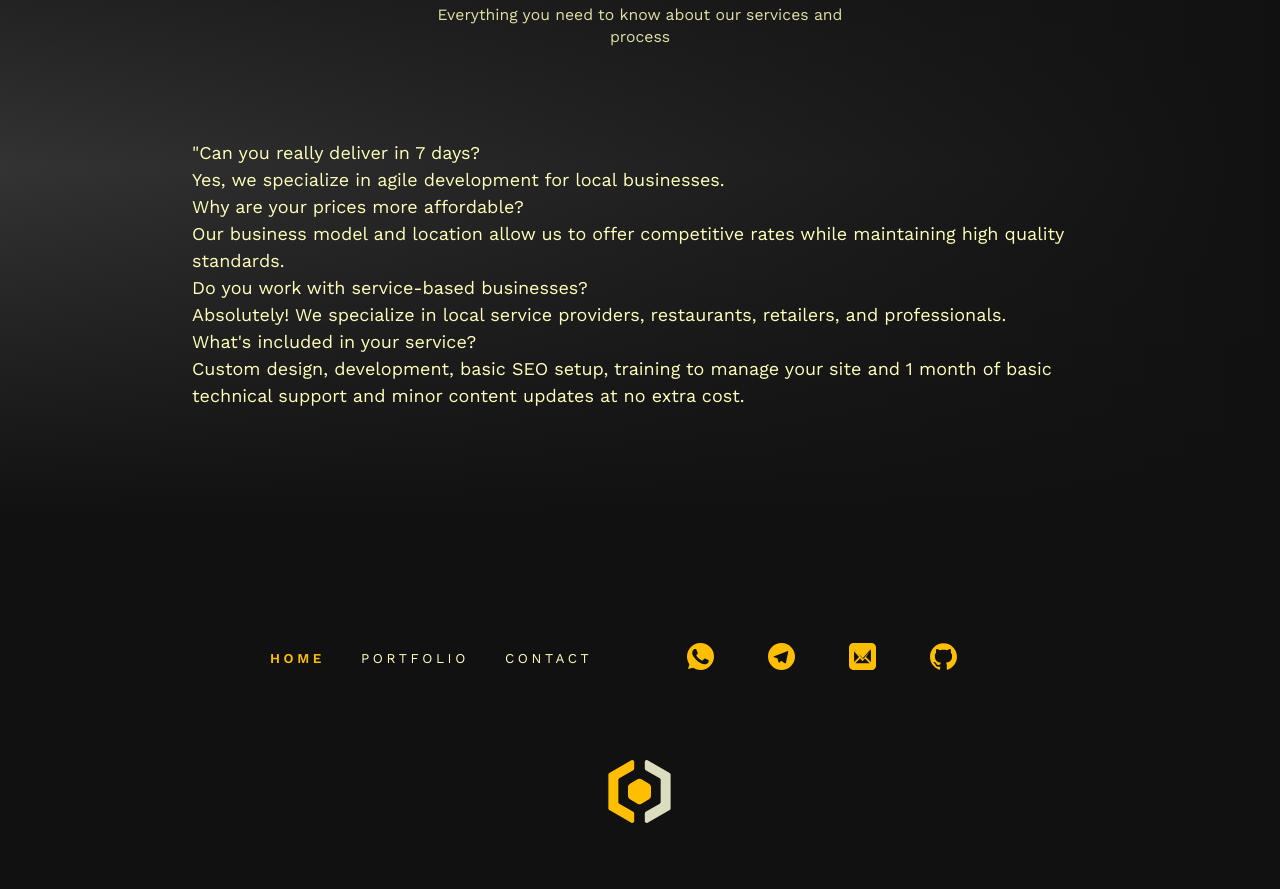
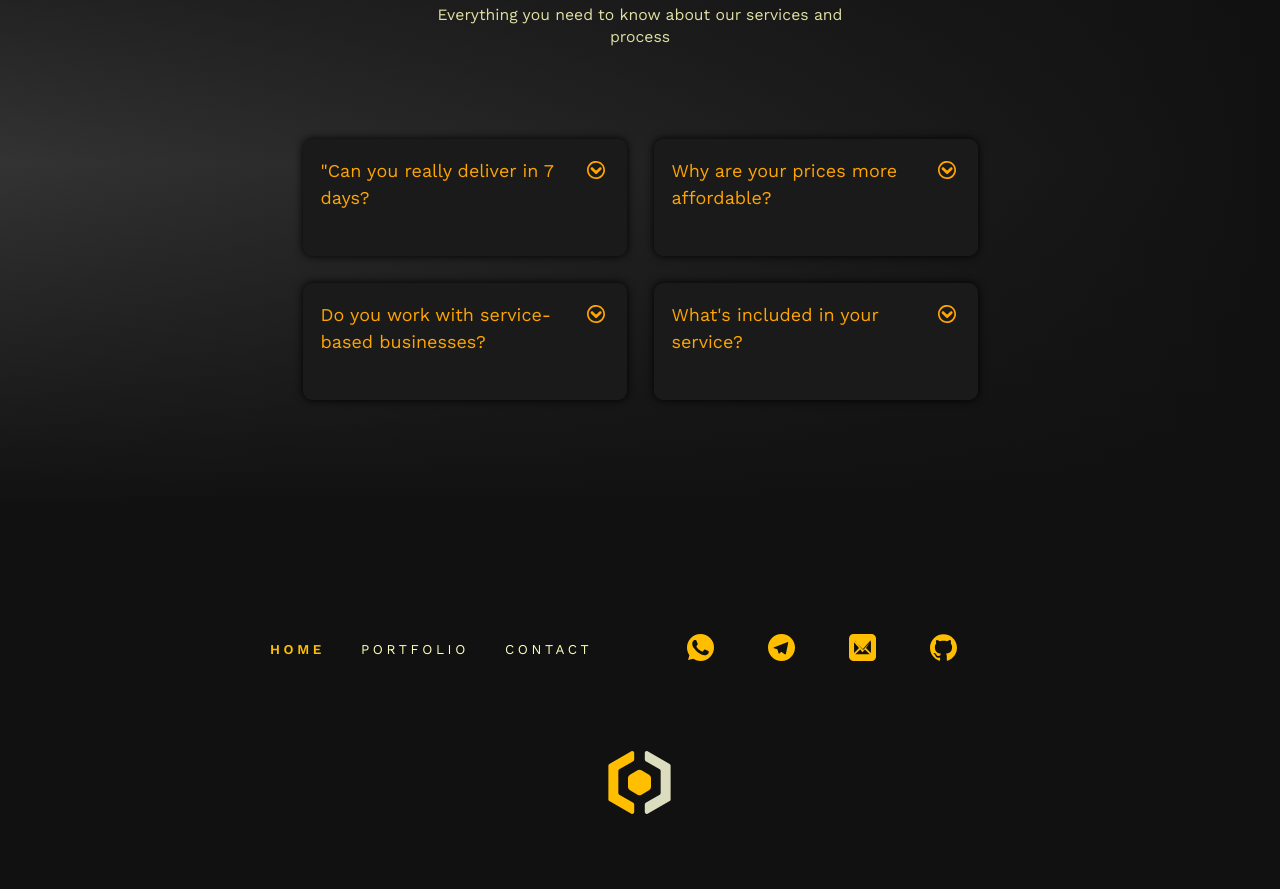
Before and after one commit to chrysalcore/chrysal-core, a Next.js app: page / in a window 1280 px wide. Shown: the part 8900-9789 px from the top of the page. Built offline with nearby package versions, Linux system fonts and the light colour scheme.

Commit message:
faq section styled with tailwind

```diff
--- a/src/app/_components/faq/faq-item.tsx
+++ b/src/app/_components/faq/faq-item.tsx
@@ -1,12 +1,20 @@
+import Image from 'next/image';
 import { type FAQItem } from '@/app/_lib/data/faqs';
 
 export default function FAQItem({ id, question, answer, isActive, onSelect }: FAQItem & { isActive: boolean; onSelect: (id: number) => void }) {
     return (
-    <li className="faq-item">
-        <button className={`faq-item__question ${isActive ? 'active' : ''}`} onClick={() => onSelect(id)}>
+    <li className="shrink-0 grow-0 basis-[min(18rem,100%)] flex flex-col gap-6 p-4 max-w-80 bg-dark rounded-lg shadow-card relative">
+        <button className="w-[90%] text-cta text-base text-left bg-transparent border-none" onClick={() => onSelect(id)}>
             {question}
         </button>
-        <p className="faq-item__answer">{answer}</p>
+        <Image
+            className={`w-4 h-4 absolute right-[1.2rem] top-[1.2rem] transition-transform duration-500 ${isActive ? 'rotate-90' : '-rotate-90'}`}
+            src="/icons/back.svg"
+            alt=""
+            width={16}
+            height={16}
+        />
+        <p className={`text-light text-sm overflow-y-clip transition-[max-height] duration-500 ${isActive ? 'max-h-40' : 'max-h-0'}`}>{answer}</p>
     </li>
     );
 }
--- a/src/app/_components/faq/faq-list.tsx
+++ b/src/app/_components/faq/faq-list.tsx
@@ -12,7 +12,7 @@ export default function FAQList() {
     };
 
     return (
-        <ul className="faq-list">
+        <ul className="flex flex-wrap justify-center items-start gap-6">
             {data.map((item) => (
                 <FAQItem {...item} key={item.id} onSelect={onSelect} isActive={selectedId === item.id} />
             ))}
```
